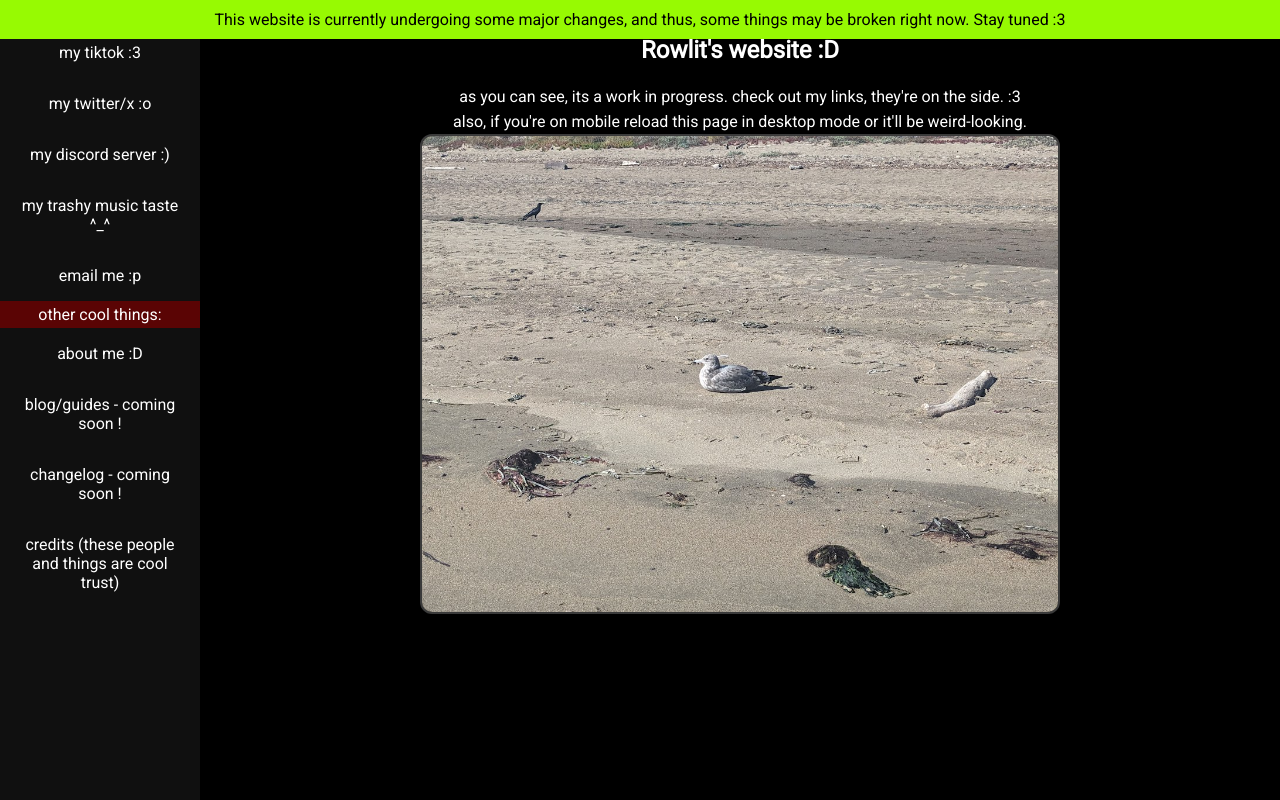
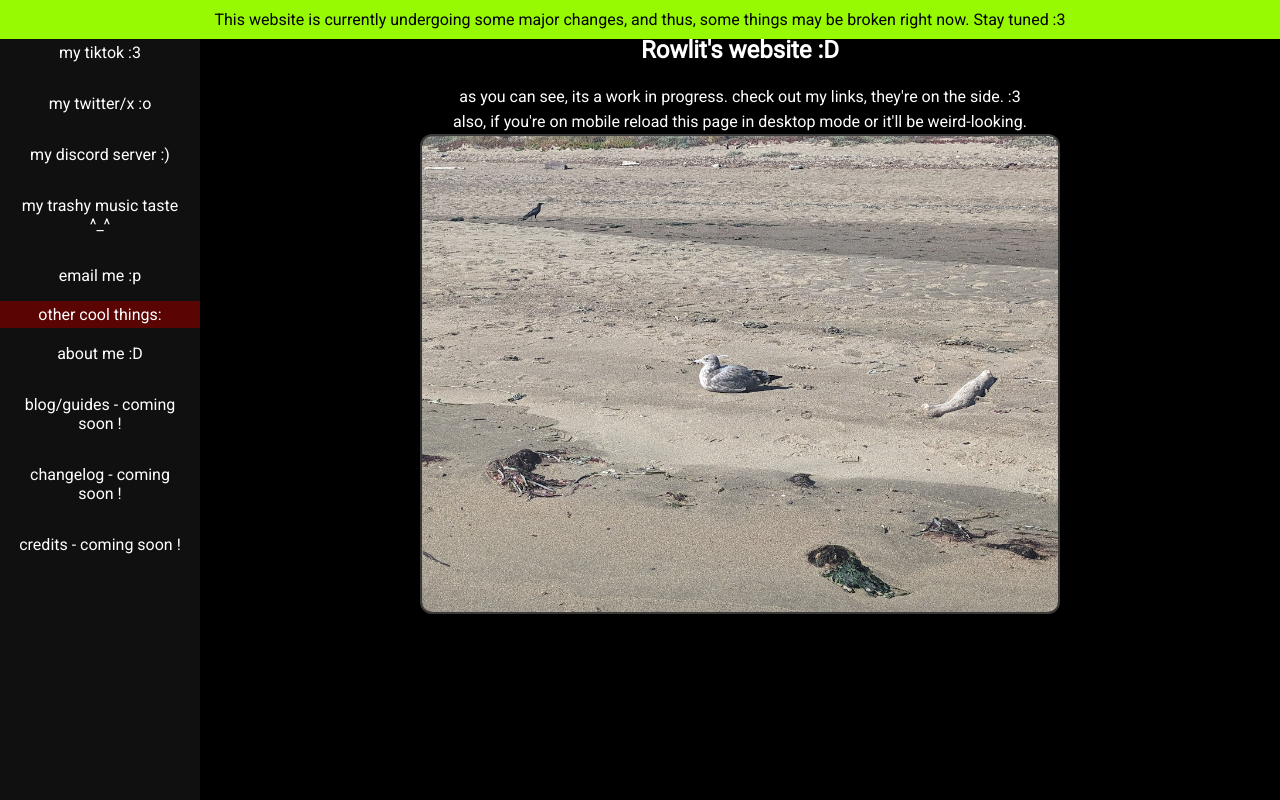
Before and after one commit to rowlit/rowlitsitev2, a plain HTML site: page index.html in a window 1280 px wide. Drawn offline with Linux system fonts and the light colour scheme.

Commit message:
Update index.html

```diff
--- a/index.html
+++ b/index.html
@@ -41,7 +41,7 @@
   <a href="./about.html">about me :D</a>
   <a href="./#">blog/guides - coming soon !</a>
   <a href="./#">changelog - coming soon !</a>
-  <a href="./credits.html">credits (these people and things are cool trust)</a>
+  <a href="./credits.html">credits - coming soon !</a>
 </div>
 
 <div class="content">
```
